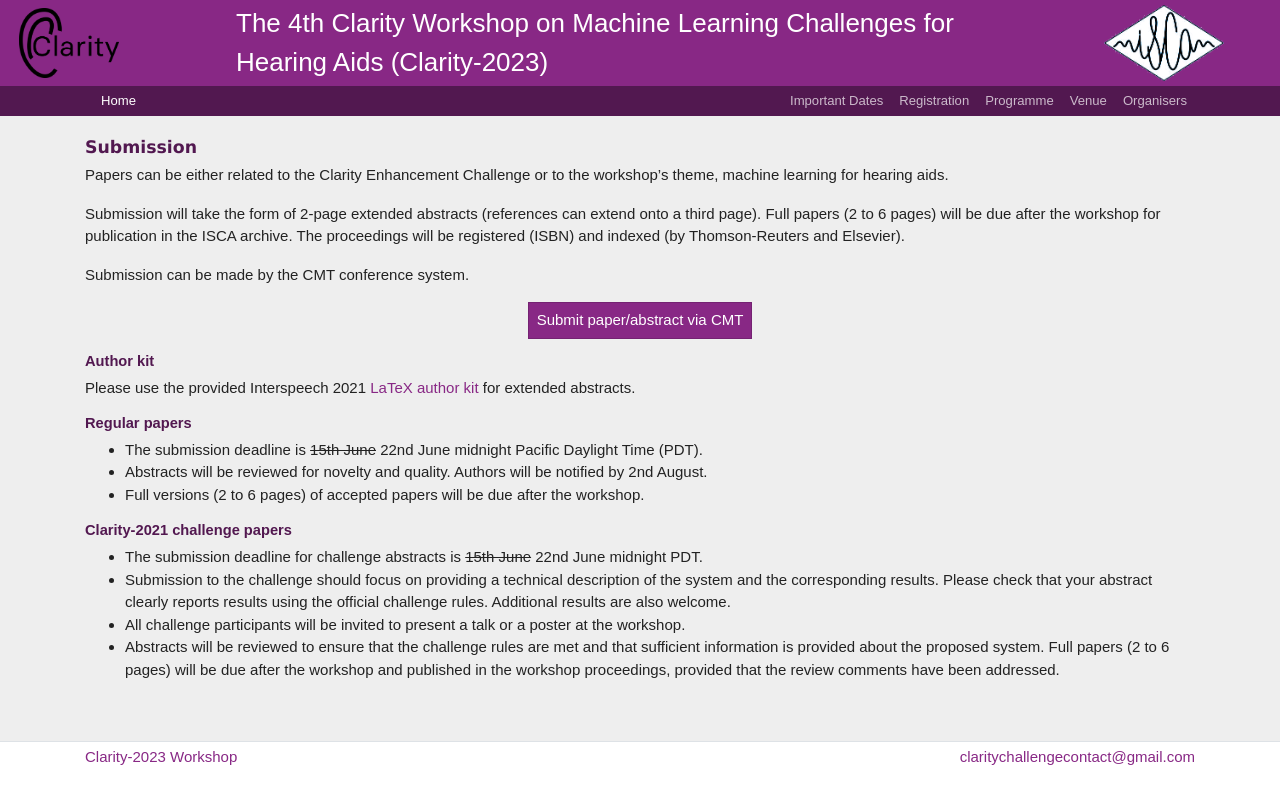
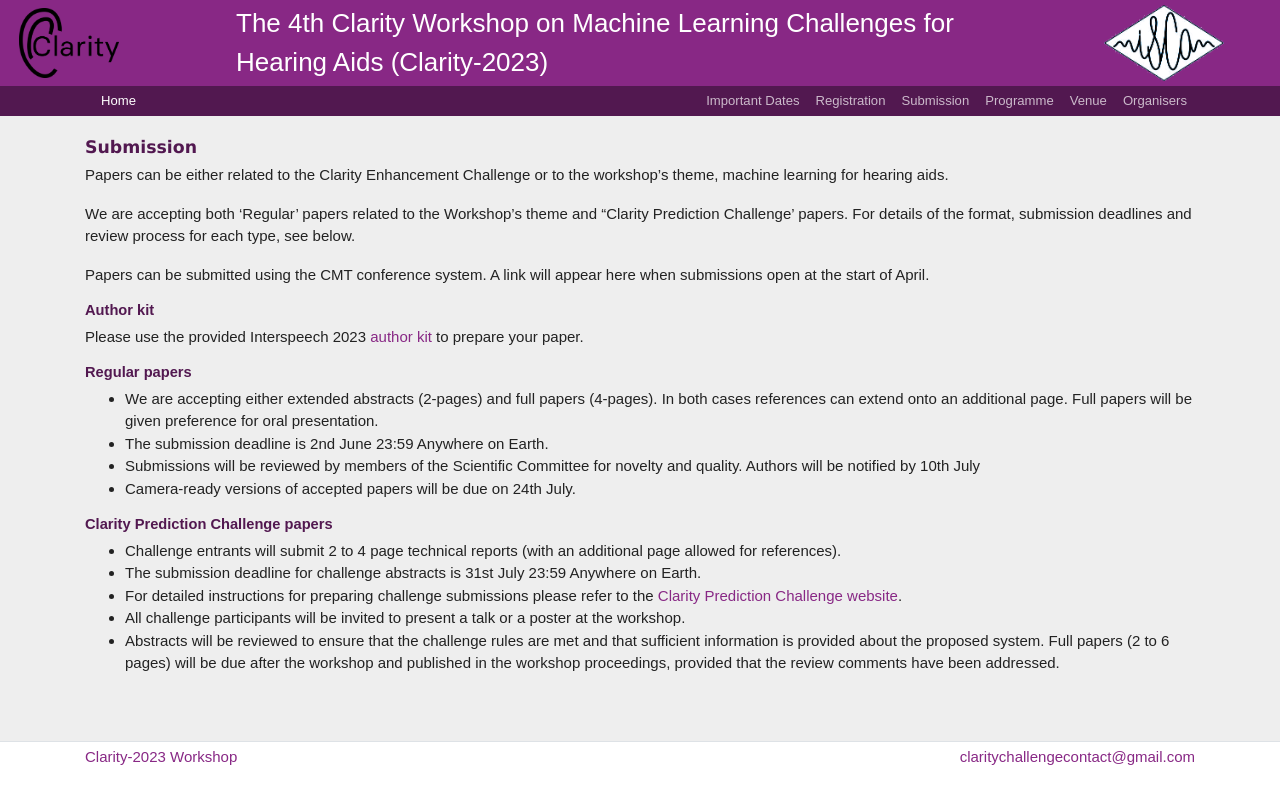
Before and after one commit to claritychallenge/clarity2023-workshop, a Jekyll site: the page built from submissions.md, in a window 1280 px wide. Shown: the top 804 px of the page. Built offline with Jekyll 4.4.1, drawn with Linux system fonts in a browser that asks for light colours.

Commit message:
Added paper submission details

```diff
--- a/_config.yml
+++ b/_config.yml
@@ -33,6 +33,7 @@ plugins:
 header_pages:
   - dates.md
   - registration.md
+  - submissions.md
   - programme.md
 #  - results.md
   - venue.md
--- a/submissions.md
+++ b/submissions.md
@@ -5,31 +5,36 @@ title: Submission
 
 Papers can be either related to the Clarity Enhancement Challenge or to the workshop's theme, machine learning for hearing aids.
 
-Submission will take the form of 2-page extended abstracts (references can extend onto a third page). Full papers (2 to 6 pages) will be due after the workshop for publication in the ISCA archive. The proceedings will be registered (ISBN) and indexed (by Thomson-Reuters and Elsevier).
+<p/>We are accepting both ‘Regular’ papers related to the Workshop’s theme and “Clarity Prediction Challenge’ papers. For details of the format, submission deadlines and review process for each type, see below.
 
-Submission can be made by the CMT conference system. <!--A link will appear here when submissions open.-->
+Papers can be submitted using the CMT conference system. A link will appear here when submissions open at the start of April.
 
+<!--
 <center>
     <a href="https://cmt3.research.microsoft.com/CLARITY2021" target="_blank">
       <button class="btn btn-primary">Submit paper/abstract via CMT </button>
     </a>
   </center>
+-->
 
+<h2>Author kit</h2>
 
-
-<h2>Author kit</h2> Please use the provided Interspeech 2021 <a href="{{ "/assets/Clarity2021_author_kit.zip"| relative_url }}" >LaTeX author kit</a> for extended abstracts.
+Please use the provided Interspeech 2023 <a href="{{ "/assets/Clarity2023_paper_kit.tar.gz"| relative_url }}" >author kit</a> to prepare your paper.
 
 <h2>Regular papers</h2>
 <ul>
-<li>The submission deadline is <del>15th June</del>  22nd June midnight Pacific Daylight Time (PDT).</li>
-<li>Abstracts will be reviewed for novelty and quality. Authors will be notified by 2nd August.</li>
-<li>Full versions (2 to 6 pages) of accepted papers will be due after the workshop.</li>
+<li/>We are accepting either extended abstracts (2-pages) and full papers (4-pages). In both cases references can extend onto an additional page. Full papers will be given preference for oral presentation.
+<li/>The submission deadline is 2nd June 23:59 Anywhere on Earth.
+<li/>Submissions will be reviewed by members of the Scientific Committee for novelty and quality. Authors will be notified by 10th July
+<li/>Camera-ready versions of accepted papers will be due on 24th July.
 </ul>
 
-<h2>Clarity-2021 challenge papers</h2>
+<h2>Clarity Prediction Challenge papers</h2>
 <ul>
-<li>The submission deadline for challenge abstracts is <del>15th June</del> 22nd June midnight PDT.</li>
-<li>Submission to the challenge should focus on providing a technical description of the system and the corresponding results. Please check that your abstract clearly reports results using the official challenge rules. Additional results are also welcome.</li>
-<li>All challenge participants will be invited to present a talk or a poster at the workshop.</li>
-<li>Abstracts will be reviewed to ensure that the challenge rules are met and that sufficient information is provided about the proposed system. Full papers (2 to 6 pages) will be due after the workshop and published in the workshop proceedings, provided that the review comments have been addressed.</li>
+<li/>Challenge entrants will submit 2 to 4 page technical reports (with an additional page allowed for references).
+<li/>The submission deadline for challenge abstracts is 31st July 23:59 Anywhere on Earth.
+<li/>For detailed instructions for preparing challenge submissions please refer to the <a href="https://claritychallenge.org/docs/cpc2/cpc2_intro">Clarity Prediction Challenge website</a>.
+<li/>All challenge participants will be invited to present a talk or a poster at the workshop.
+<li/>Abstracts will be reviewed to ensure that the challenge rules are met and that sufficient information is provided about the proposed system. Full papers (2 to 6 pages) will be due after the workshop and published in the workshop proceedings, provided that the review comments have been addressed.
+
 </ul>
```
Also changed, not shown: 2 other files.
